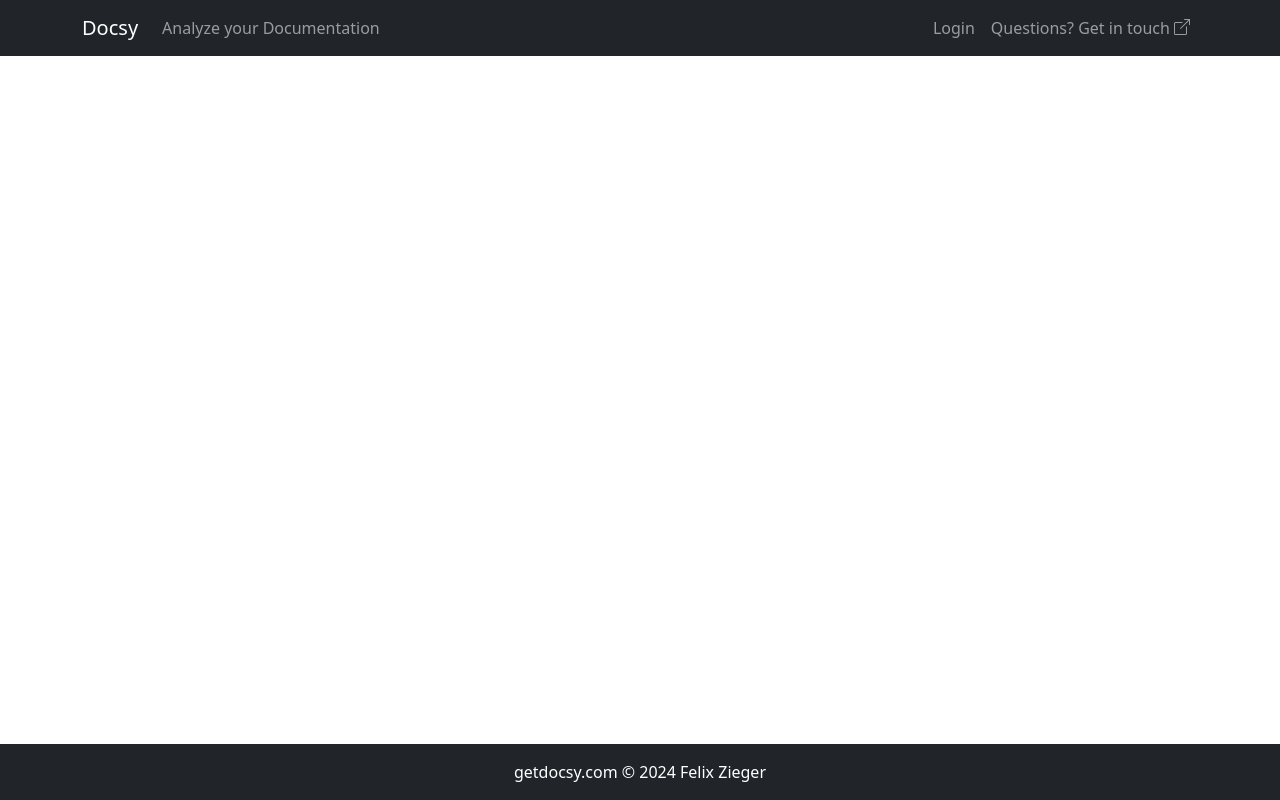
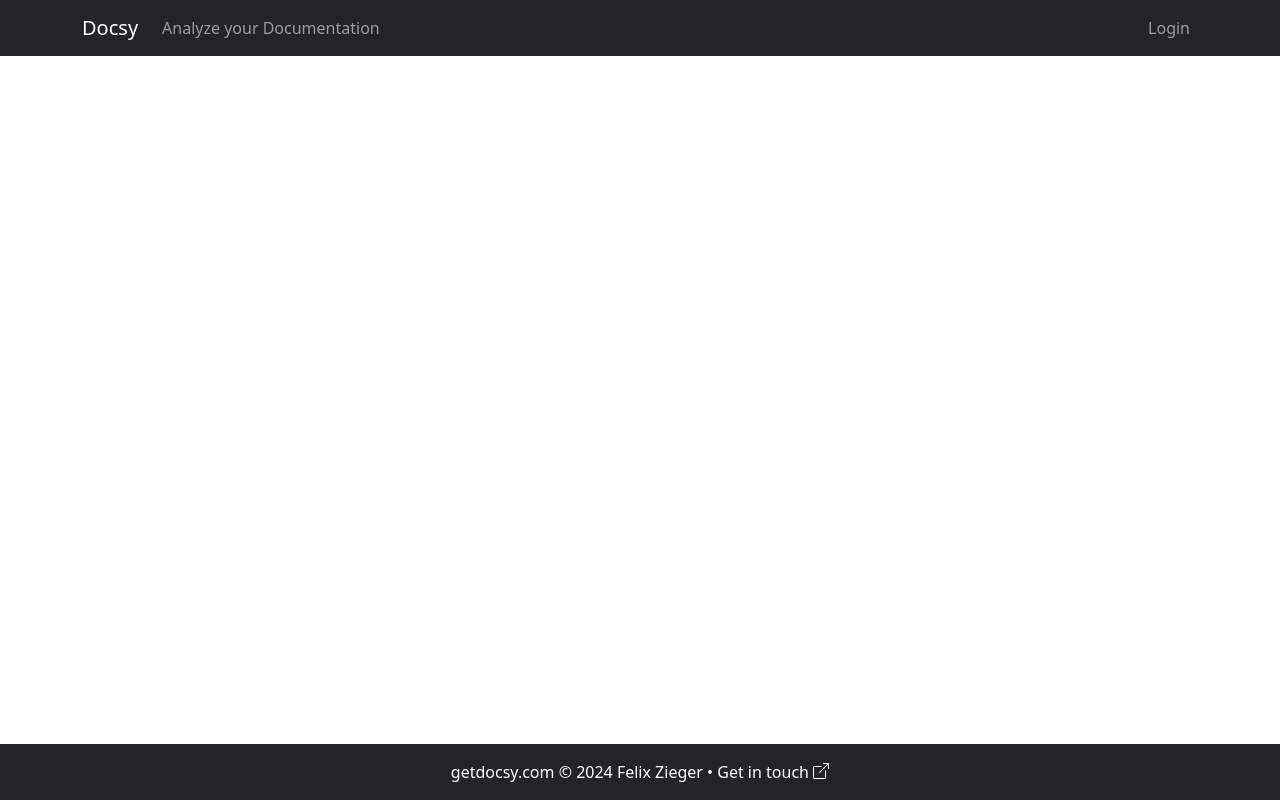
Before and after one commit to getdocsy/docsy, a Django app: template backend/src/app/templates/base.html in a window 1280 px wide. Run offline with Django 5.2, Linux system fonts and the light colour scheme; the template is opened without the code that fills it, so the values that code supplies are empty.

Commit message:
ref to outgoing links

```diff
--- a/backend/src/app/templates/base.html
+++ b/backend/src/app/templates/base.html
@@ -21,12 +21,12 @@
                 <span class="navbar-toggler-icon"></span>
             </button>
             <div class="collapse navbar-collapse" id="navbarNav">
-                <ul class="navbar-nav me-auto">
+                <ul class="navbar-nav">
                     <li class="nav-item">
                         <a class="nav-link" href="/analysis">Analyze your Documentation</a>
                     </li>
                 </ul>
-                <ul class="navbar-nav d-flex align-items-center">
+                <ul class="navbar-nav ms-auto d-flex align-items-center">
                     {% if is_authenticated %}
                         <li class="nav-item">
                             <span class="nav-link">Welcome, {{ username }}</span>
@@ -42,9 +42,6 @@
                             <a class="nav-link" href="{% url 'login' %}">Login</a>
                         </li>
                     {% endif %}
-                    <li class="nav-item">
-                        <a class="nav-link" href="https://www.getdocsy.com/en/call">Questions? Get in touch <svg xmlns="http://www.w3.org/2000/svg" width="16" height="16" fill="currentColor" class="bi bi-box-arrow-up-right" viewBox="0 0 16 16" style="vertical-align: -1px;"><path fill-rule="evenodd" d="M8.636 3.5a.5.5 0 0 0-.5-.5H1.5A1.5 1.5 0 0 0 0 4.5v10A1.5 1.5 0 0 0 1.5 16h10a1.5 1.5 0 0 0 1.5-1.5V7.864a.5.5 0 0 0-1 0V14.5a.5.5 0 0 1-.5.5h-10a.5.5 0 0 1-.5-.5v-10a.5.5 0 0 1 .5-.5h6.636a.5.5 0 0 0 .5-.5"/><path fill-rule="evenodd" d="M16 .5a.5.5 0 0 0-.5-.5h-5a.5.5 0 0 0 0 1h3.793L6.146 9.146a.5.5 0 1 0 .708.708L15 1.707V5.5a.5.5 0 0 0 1 0z"/></svg></a>
-                    </li>
                 </ul>
             </div>
         </div>
@@ -57,8 +54,10 @@
     <!-- Footer -->
     <footer class="footer mt-auto py-3 bg-dark text-white">
         <div class="container text-center">
-            <span><a href="https://www.getdocsy.com" style="color: white; text-decoration: none;">getdocsy.com</a></span>
+            <span><a href="https://www.getdocsy.com?ref=app.getdocsy.com" style="color: white; text-decoration: none;">getdocsy.com</a></span>
             <span>© {% now "Y" %} Felix Zieger</span>
+            <span> • </span>
+            <span><a href="https://www.getdocsy.com/en/call?ref=app.getdocsy.com" style="color: white; text-decoration: none;">Get in touch <svg xmlns="http://www.w3.org/2000/svg" width="16" height="16" fill="currentColor" class="bi bi-box-arrow-up-right" viewBox="0 0 16 16" style="vertical-align: -1px;"><path fill-rule="evenodd" d="M8.636 3.5a.5.5 0 0 0-.5-.5H1.5A1.5 1.5 0 0 0 0 4.5v10A1.5 1.5 0 0 0 1.5 16h10a1.5 1.5 0 0 0 1.5-1.5V7.864a.5.5 0 0 0-1 0V14.5a.5.5 0 0 1-.5.5h-10a.5.5 0 0 1-.5-.5v-10a.5.5 0 0 1 .5-.5h6.636a.5.5 0 0 0 .5-.5"/><path fill-rule="evenodd" d="M16 .5a.5.5 0 0 0-.5-.5h-5a.5.5 0 0 0 0 1h3.793L6.146 9.146a.5.5 0 1 0 .708.708L15 1.707V5.5a.5.5 0 0 0 1 0z"/></svg></a></span>
         </div>
     </footer>
 
```
